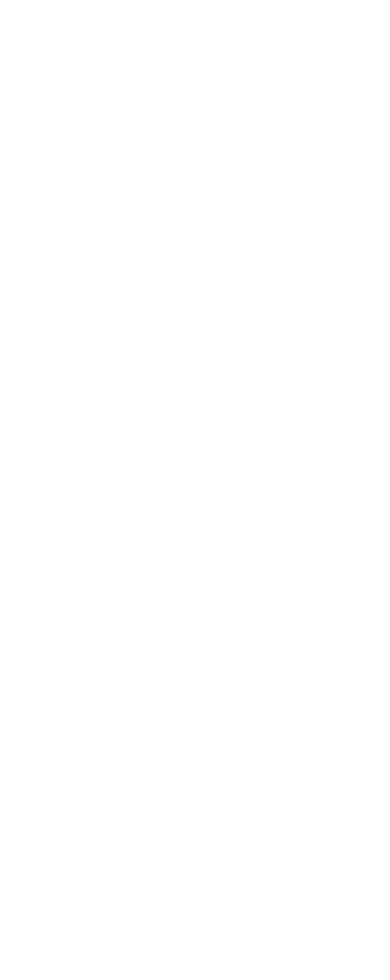
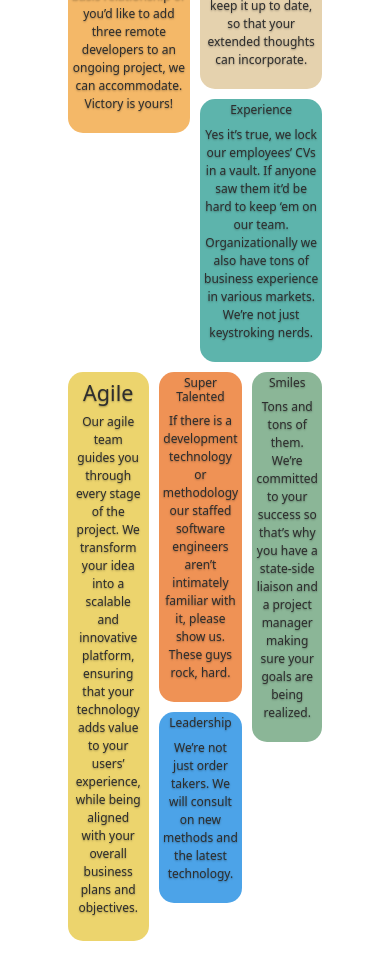
Before and after one commit to adeelshhid/Exofters-Web, a React (Create React App) app: page / in a window 390 px wide. Shown: the part 1420-2400 px from the top of the page. Before the commit the page ends 1388 px from the top, so only its background shows below. Built offline with nearby package versions, Linux system fonts and the light colour scheme.

Commit message:
changes to the grid

```diff
--- a/src/Components/About Section/About.css
+++ b/src/Components/About Section/About.css
@@ -5,33 +5,43 @@
 .custom-grid {
   display: flex;
   flex-direction: row;
-  height: 400px !important;
+  min-height: 400px !important;
+  height: auto !important;
   flex-wrap: wrap;
   width: 90% !important;
   margin: 0 5% !important;
   border-radius: 25px !important;
+  font-size: 12px ;
 }
 .custom-grid .col {
   width: 20%;
   height: 100%;
   padding: 10px !important;
+  color: rgb(46, 46, 46);
+  text-shadow: 0px 1px 2px rgb(0 0 0 / 35%) !important;
+
 }
 
 .custom-grid .col .square {
-  height: 170px;
+  min-height: 170px;
   width: 100%;
   border-radius: 15px;
+  font-size: 12px;
 }
 .custom-grid .col .rect-long {
-  height: 100%;
+  min-height: 400px;
+  height: auto;
   width: 100%;
   border-radius: 15px;
+  font-size: 14px;
 }
 .custom-grid .col .rect-small {
-  height: 100px;
+  min-height: 100px;
+  height: auto !important;
   width: 100%;
   border-radius: 15px;
   margin: 10px 0;
+  font-size: 10px;
 }
 .bg-orange {
   background-color: rgb(244, 184, 104);
@@ -60,18 +70,46 @@
   justify-content: center !important;
 }
 @media (max-width:500px) {
+  /* .custom-grid{
+    display: none;
+  } */
   .custom-grid{
-    display: none;
+    min-height: 250px !important;
+    width: 100%;
+    margin: 0;
+    font-size: 10px !important;
+  }
+  .custom-grid .col{
+  padding: 5px !important;
+  width: auto !important;
+  }
+  .custom-grid .col .rect-long{
+    font-size: 12px !important;
+  }
+  .custom-grid .col .rect-small{
+    font-size: 12px !important;
+  }
+  h7,h6{
+    font-size: 12px !important;
   }
 }
 @media (max-width:800px) {
   .custom-grid{
-    height: 250px !important;
+    min-height: 250px !important;
+    width: 100%;
+    margin: 0;
   }
-  .custom-grid div.col .square {
+  .custom-grid .col{
+  padding: 5px !important;
+  width: fit-content !important;
+  }
+  h7,h6{
+    font-size: 12px !important;
+  }
+  /* .custom-grid div.col .square {
     max-height: 95px !important;
   }
   .custom-grid div.col .rect-small {
     max-height: 65px !important;
-  }
+  } */
 }
--- a/src/Components/About Section/About.js
+++ b/src/Components/About Section/About.js
@@ -14,21 +14,59 @@
       </p>
       <div className="custom-grid">
         <div className="col d-flex-col">
-          <div className="square bg-orange"></div>
+          <div className="square bg-orange d-flex-col p-1">
+            <h6>Flexible Model</h6>
+            <p>
+              Whether you’re seeking a project basis relationship or you’d like to add three remote developers to an ongoing project, we can accommodate. Victory is yours!
+            </p>
+          </div>
         </div>
         <div className="col d-flex-col">
-          <div className="rect-small bg-skin"></div>
-          <div className="square bg-cyan"></div>
+          <div className="rect-small bg-skin d-flex-col p-1">
+            <h6>Documentation</h6>
+            <p>
+              We document our steps in detail and keep it up to date, so that your extended thoughts can incorporate.
+            </p>
+
+          </div>
+          <div className="square bg-cyan d-flex-col p-1">
+            <h6>Experience</h6>
+            <p>
+              Yes it’s true, we lock our employees’ CVs in a vault. If anyone saw them it’d be hard to keep ‘em on our team. Organizationally we also have tons of business experience in various markets. We’re not just keystroking nerds.
+            </p>
+          </div>
         </div>
         <div className="col d-flex-col">
-          <div className="rect-long bg-yellow"></div>
+          <div className="rect-long bg-yellow d-flex-col p-2">
+            <h4>Agile</h4>
+            <p>
+              Our agile team guides you through every stage of the project. We transform your idea into a scalable and innovative platform, ensuring that your technology adds value to your users’ experience, while being aligned with your overall business plans and objectives.
+            </p>
+          </div>
         </div>
         <div className="col d-flex-col">
-          <div className="square bg-orange2"></div>
-          <div className="rect-small bg-sky"></div>
+          <div className="square bg-orange2 d-flex-col p-1">
+            <h6>Super Talented</h6>
+            <p>
+              If there is a development technology or methodology our staffed software engineers aren’t intimately familiar with it, please show us. These guys rock, hard.
+            </p>
+          </div>
+          <div className="rect-small bg-sky d-flex-col p-1">
+
+            <h6>Leadership</h6>
+            <p>
+              We’re not just order takers. We will consult on new methods and the latest technology.
+            </p>
+
+          </div>
         </div>
         <div className="col d-flex-col">
-          <div className="square bg-green"></div>
+          <div className="square bg-green d-flex-col p-1">
+            <h6>Smiles</h6>
+            <p>
+              Tons and tons of them. We’re committed to your success so that’s why you have a state-side liaison and a project manager making sure your goals are being realized.
+            </p>
+          </div>
         </div>
       </div>
     </div>
```
